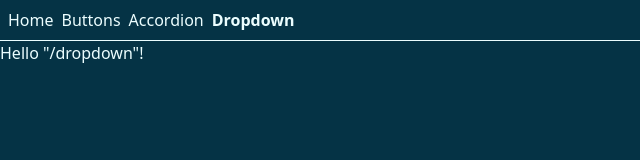
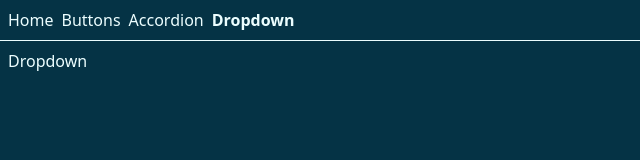
Before and after one commit to SmackSmash/comps-ts, a React (Vite) app: page /dropdown in a window 1280 px wide. Shown: the top 160 px of the page, without its empty margins (0-640 px from the left). Built offline with nearby package versions, Linux system fonts and the light colour scheme.

Commit message:
Added basic dropdown options

```diff
--- /dev/null
+++ b/src/components/Dropdown.tsx
@@ -0,0 +1,5 @@
+const Dropdown = () => {
+  return <div>Dropdown</div>;
+};
+
+export default Dropdown;
--- a/src/routes/dropdown.tsx
+++ b/src/routes/dropdown.tsx
@@ -1,7 +1,18 @@
 import { createFileRoute } from '@tanstack/react-router';
+import Dropdown from '../components/Dropdown';
 
 const RouteComponent = () => {
-  return <div>Hello "/dropdown"!</div>;
+  const options = [
+    { label: 'Red', value: 'red' },
+    { label: 'Green', value: 'green' },
+    { label: 'Blue', value: 'blue' }
+  ];
+
+  return (
+    <div className='flex gap-2 p-2'>
+      <Dropdown />
+    </div>
+  );
 };
 
 export const Route = createFileRoute('/dropdown')({
```
